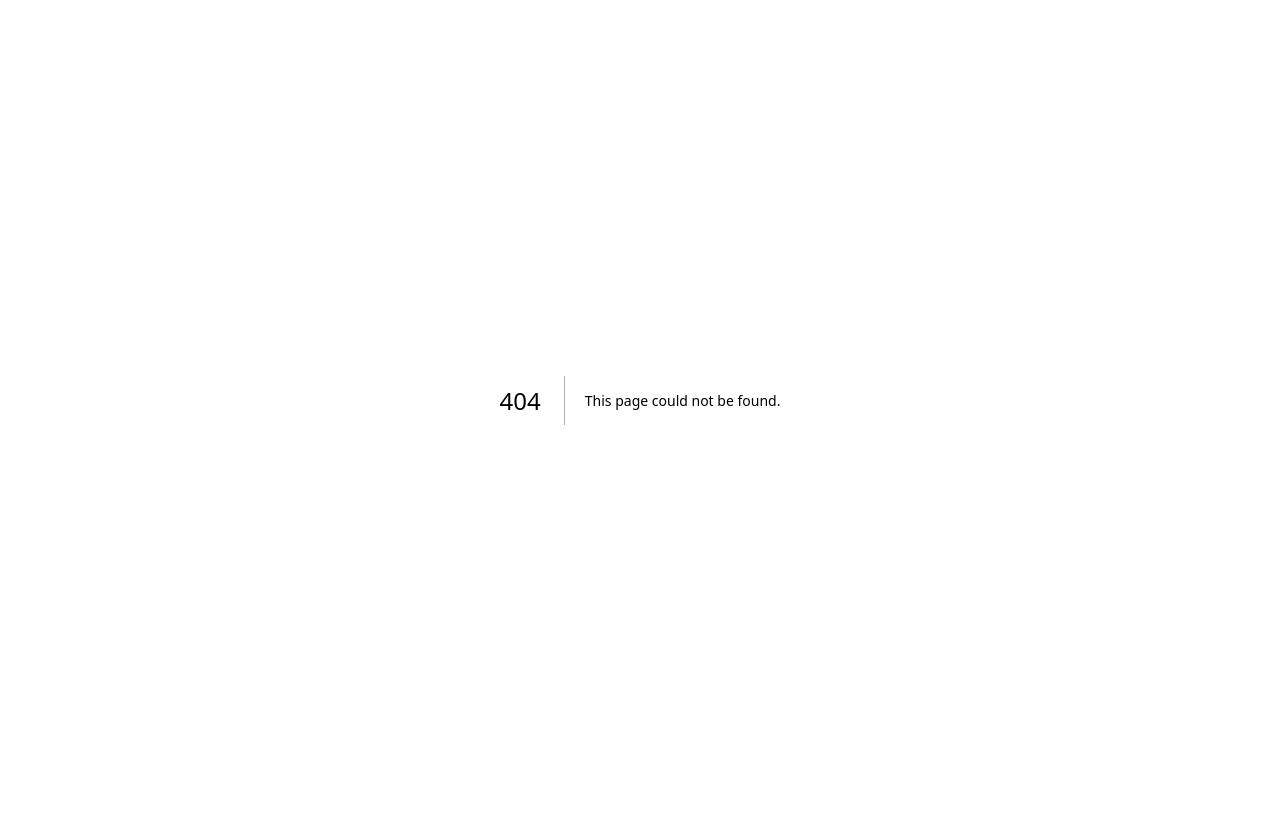
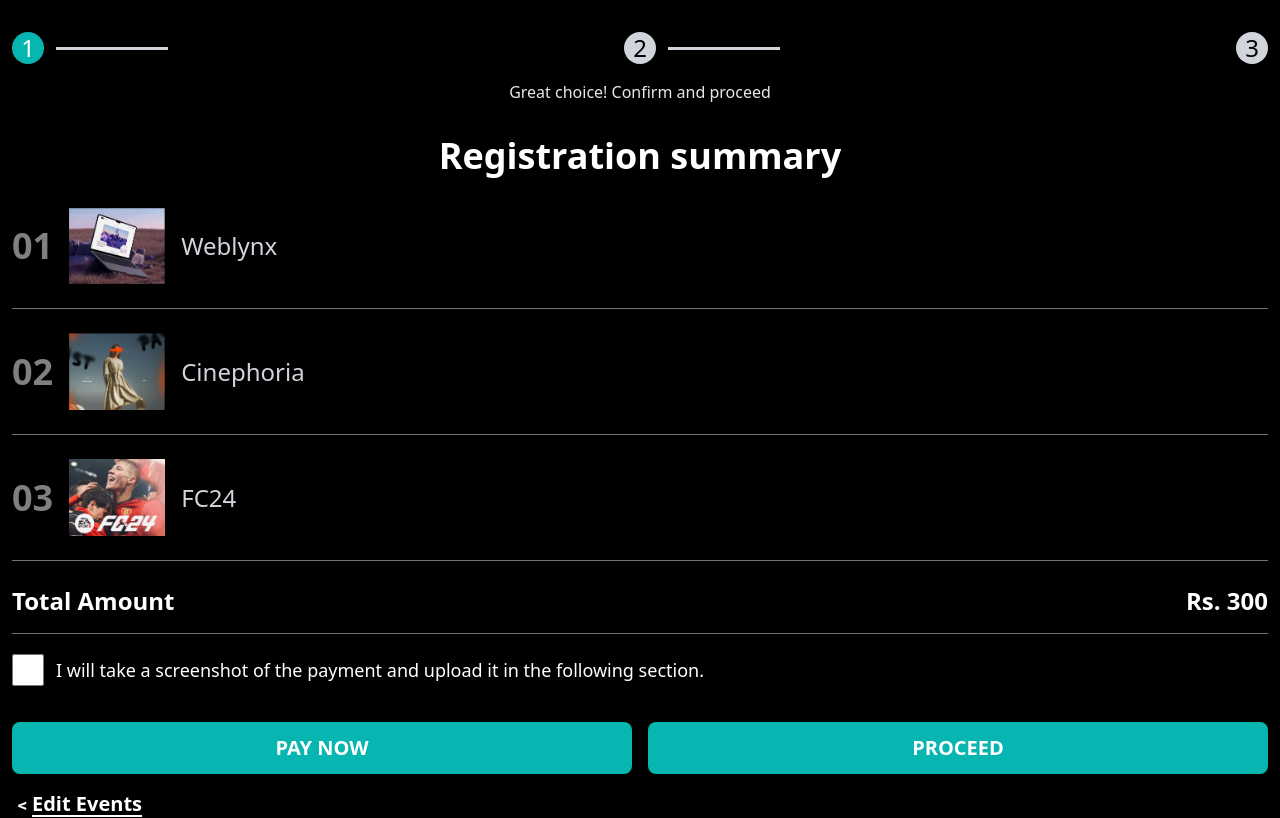
Before and after one commit to nikhilcodes0/xactitude2k25, a Next.js app: page /regsummery in a window 1280 px wide. Before the commit this address had no page. Built offline with nearby package versions, Linux system fonts and the light colour scheme.

Commit message:
all the reg pages is done only fonts are remaining

```diff
--- a/app/components/Select.tsx
+++ b/app/components/Select.tsx
@@ -25,7 +25,7 @@
       <div className="max-w-[220px]">
         <Image src={image} alt="bg1" className="w-full h-full object-cover" />
         <div className={selected ? 'bg-[#2FFF60] text-black' : 'text-white'}>
-          <h3 className={`${jersey.className} text-3xl `}>{title}</h3>
+          <h3 className={`${jersey.className} text-3xl mx-1 `}>{title}</h3>
         </div>
       </div>
     </div>
--- a/app/components/group.tsx
+++ b/app/components/group.tsx
@@ -40,7 +40,6 @@
                 </div>
             </div>
         </div>
-
     </div>
   )
 }
--- /dev/null
+++ b/app/components/progressbar.tsx
@@ -0,0 +1,34 @@
+import React from 'react';
+
+const progressbar = ({ currentStep, totalSteps }: { currentStep: number; totalSteps: number }) => {
+
+  currentStep = currentStep -1
+  return (
+    <div className="flex items-center justify-between px-3 pt-8 pb-4">
+      {[...Array(totalSteps)].map((_, index) => (
+        <div key={index} className="flex justify-center items-center gap-1">
+          {/* Step Circle */}
+          <div
+            className={`flex items-center justify-center w-8 h-8 rounded-full text-black text-2xl font-sans  ${
+              currentStep >= index ? 'bg-[#07B6B0] text-white' : 'bg-gray-300'
+            }`}
+          >
+            {index + 1}
+          </div>
+
+          {/* Connecting Line */}
+
+          {index < totalSteps - 1 && (
+            <div
+              className={`mx-2 h-[3px] w-[7rem] ${
+                currentStep > index ? 'bg-[#07B6B0]' : 'bg-gray-300'
+              }`}
+            ></div>
+          )}
+        </div>
+      ))}
+    </div>
+  );
+};
+
+export default progressbar;
--- /dev/null
+++ b/app/components/summerycard.tsx
@@ -0,0 +1,28 @@
+"use client"; // Mark this as a Client Component
+
+import React from 'react'
+import Image, { StaticImageData } from 'next/image'
+import localFont from "next/font/local";
+
+
+interface SelectProps {
+  no: string;
+  title: string;
+  image: string | StaticImageData;
+}
+
+
+const summerycard: React.FC<SelectProps> = ({ no, title, image}) => {
+  return (
+    <div  className="my-6 mx-3">
+      <div className="flex items-center gap-4 my-6">
+        <h1 className='text-4xl text-white font-bold opacity-50'>{no}</h1>
+        <Image src={image} alt="bg1" className="max-w-24" />
+        <p className="text-2xl text-gray-300">{title}</p>
+      </div>
+      <hr className='opacity-50' />
+    </div>
+  );
+};
+
+export default summerycard;
--- a/app/globals.css
+++ b/app/globals.css
@@ -68,6 +68,7 @@
   }
   body {
     @apply bg-background text-foreground;
+    background-color: black;
   }
 }
 
--- a/app/reg/page.tsx
+++ b/app/reg/page.tsx
@@ -117,7 +117,7 @@
                 <input type="checkbox" name="agree" id="" className='w-8 h-8 rounded-xl accent-[#2FFF60]'/>
                 <label htmlFor="agree" className='text-white text-l'>I confirm that I have read and accept the terms and conditions.</label>
             </div>
-            <button className='bg-[#07B6B0] text-xl font-bold py-3 rounded-lg w-[90%] my-6'>REGISTER</button>
+            <button className='bg-[#07B6B0] text-xl font-bold py-3 rounded-lg w-[90%] my-6 cursor-pointer'>REGISTER</button>
         </div>
     </div>
   );
--- /dev/null
+++ b/app/registerd/page.tsx
@@ -0,0 +1,32 @@
+import React from 'react'
+import Progressbar from '../components/progressbar';
+import success from '../assets/Successicon.png';
+import Image from 'next/image';
+
+
+const registerd = () => {
+  return (
+    <div className=" text-white font-sans">
+      <Progressbar
+        currentStep={3}
+        totalSteps={3}
+      />
+      <div className='flex flex-col items-center justify-center mt-16'>
+        <Image src={success} alt="" />
+        <h1 className='text-4xl font-bold text-[#07B6B0] text-center mx-2 my-8'>Registered</h1>
+        <p className='text-xl text-center opacity-70 mx-10'>You're all set! Get ready to shine at your events. See you there!</p>
+      </div>
+      <div className='flex flex-col items-center justify-center gap-6 rounded-3xl py-7 my-6 mx-5 shadow-[1px_1px_15px_rgb(0,0,0,0.2)] shadow-slate-700'>
+        <p className='text-lg font-semibold rounded-xl text-center p-2 bg-slate-50 text-black mx-7 w-[90%]'>Participant ID</p>
+        <p className='text-lg font-semibold  mx-7'>KJC8346XXX29</p>
+      </div>
+      <div className='flex flex-col items-center justify-center gap-6 rounded-3xl py-7 my-6'>
+        <button className='border-2 border-[#07B6B0] text-xl font-semibold rounded-3xl p-3 w-[90%] mx-6'>Whatsapp Link</button>
+        <button className='border-2 border-white   text-xl font-semibold rounded-3xl p-3 w-[90%] mx-6'>Copy to Clipboard</button>
+      </div>
+      <a href="" className='text-white text-xl font-semibold mx-3 my-4 cursor-pointer opacity-70 '>﹤<span className='underline underline-offset-4'>Home Page</span></a>
+    </div>
+  );
+};
+
+export default registerd;
--- /dev/null
+++ b/app/regsummery/page.tsx
@@ -0,0 +1,59 @@
+import React from 'react'
+import Progressbar from '../components/progressbar';
+import SummeryCard from '../components/summerycard';
+import weblynx from '../assets/weblynx.png';
+import cine from '../assets/cine.png';
+import fc24 from '../assets/fc24.png';
+import quizz from '../assets/quizz.png';
+
+
+const RegSummery = () => {
+  return (
+    <div className="bg-black text-white font-sans">
+      <Progressbar
+        currentStep={1}
+        totalSteps={3}
+      />
+
+      <div>
+        <p className='text-md text-center text-gray-200'>Great choice! Confirm and proceed</p>
+      </div>
+        <h1 className='text-4xl font-bold text-white text-center mx-2 my-8'>Registration summary</h1>
+        <div>
+            <SummeryCard
+            title='Weblynx'
+            image={weblynx}
+            no='01'
+            />
+            <SummeryCard
+            title='Cinephoria'
+            image={cine}
+            no='02'
+            />
+            <SummeryCard
+            title='FC24'
+            image={fc24}
+            no='03'
+            />
+        </div>
+        <div>
+            <div className='flex justify-between items-center my-4 mx-3'>
+                <h1 className='text-2xl text-white font-bold'>Total Amount</h1>
+                <p className='text-2xl text-white font-bold'>Rs. 300</p>
+            </div>
+            <hr className='opacity-50 mx-3' />
+        </div>
+        <div className='flex  gap-3 mx-3 my-5 items-center'>
+            <input type="checkbox" name="agree" id="" className='w-8 h-8 rounded-xl accent-[#2FFF60]'/>
+            <label htmlFor="agree" className='text-white text-lg'>I will take a screenshot of the payment and upload it in the following section.</label>
+        </div>
+        <div className='mx-3 flex gap-4'>
+            <button className='bg-[#07B6B0] text-xl font-semibold py-3 rounded-lg w-[90%] my-4 cursor-pointer'>PAY NOW</button>
+            <button className='bg-[#07B6B0] text-xl font-semibold py-3 rounded-lg w-[90%] my-4 cursor-pointer'>PROCEED</button>
+        </div>
+        <a href="" className='text-white text-xl font-semibold mx-3 my-4 cursor-pointer '>﹤<span className='underline underline-offset-4'>Edit Events</span></a>
+    </div>
+  );
+};
+
+export default RegSummery;
--- /dev/null
+++ b/app/transummery/page.tsx
@@ -0,0 +1,36 @@
+import React from 'react'
+import Image, { StaticImageData } from 'next/image'
+import Progressbar from '../components/progressbar';
+import success from '../assets/Successicon.png';
+import upload from '../assets/uploadicon.png';
+
+
+
+const transummery = () => {
+  return (
+    <div className="bg-black text-white font-sans">
+      <Progressbar
+        currentStep={2}
+        totalSteps={3}
+      />
+      <div>
+        <p className='text-md text-center text-gray-200'>Finally, verify your payment !</p>
+      </div>
+      <div className='flex flex-col items-center justify-center mt-24'>
+        <Image src={success} alt="" />
+        <h1 className='text-2xl font-semibold text-white text-center mx-2 my-8'>Payment Success!</h1>
+      </div>
+      <div className='flex flex-col items-center justify-center gap-4 border-2 border-dashed border-[#07B6B0] rounded-md p-4 mx-6'>
+        <Image src={upload} alt="" />
+        <p className='text-md font-semibold'>Drag & drop files or <span className='text-[#07B6B0] cursor-pointer underline underline-offset-2 '>Browse</span></p>
+        <p className='text-sm opacity-70'>Supported formates: JPEG, PNG, PDF, PSD, PPT</p>
+      </div>
+      <div className='flex flex-col items-center justify-center mt-16 pb-16 gap-4'>
+        <input type="text" placeholder='TRANSACTION ID' className="p-2 rounded-md border-b-[5px] outline-none text-black w-[90%]" />
+        <button className='bg-[#07B6B0] text-white text-xl font-semibold rounded-md p-3 mt-4 w-[90%]'>FINISH</button>
+      </div>
+    </div>
+  );
+};
+
+export default transummery;
```
Also changed, not shown: app/assets/Successicon.png (added), app/assets/Uploadicon.png (added).
